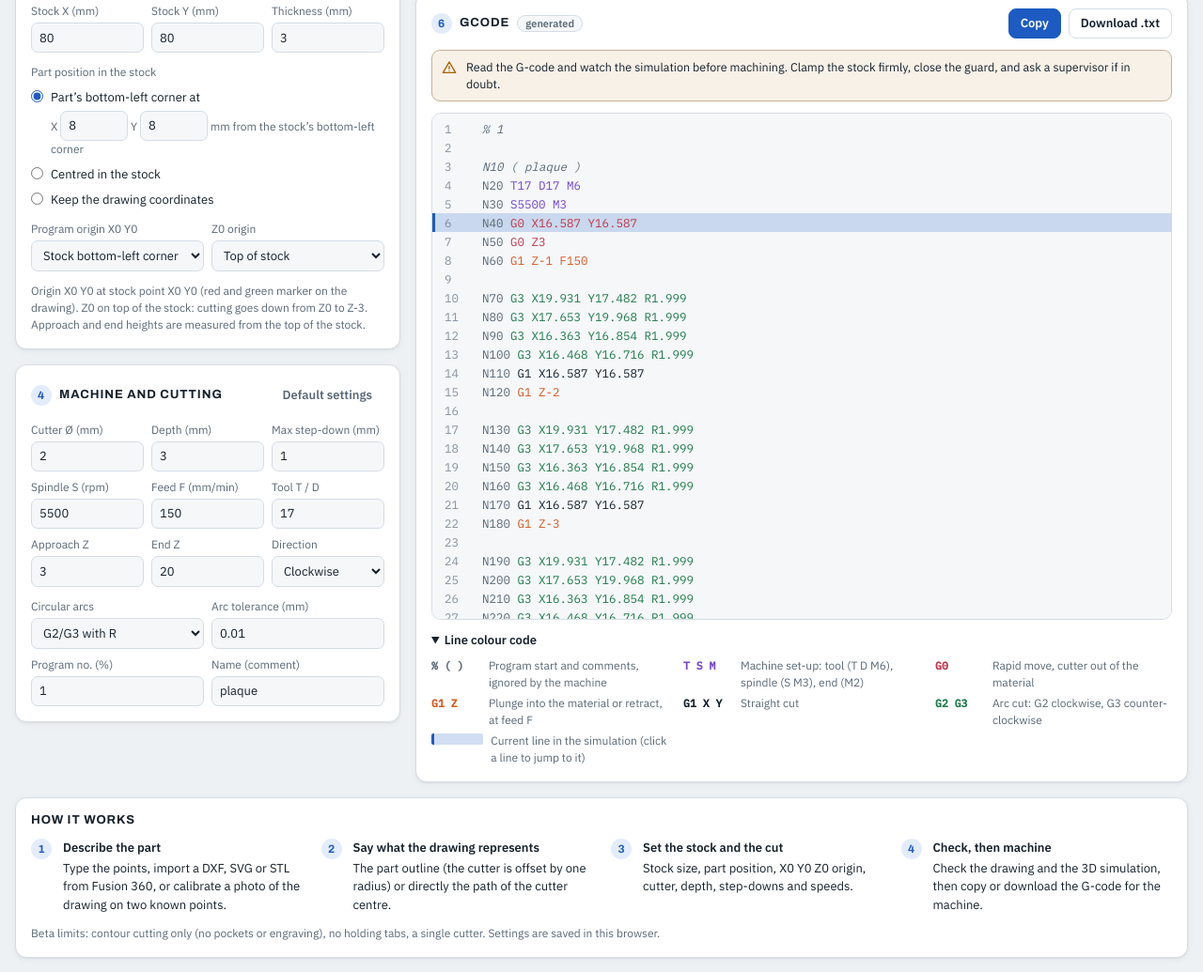
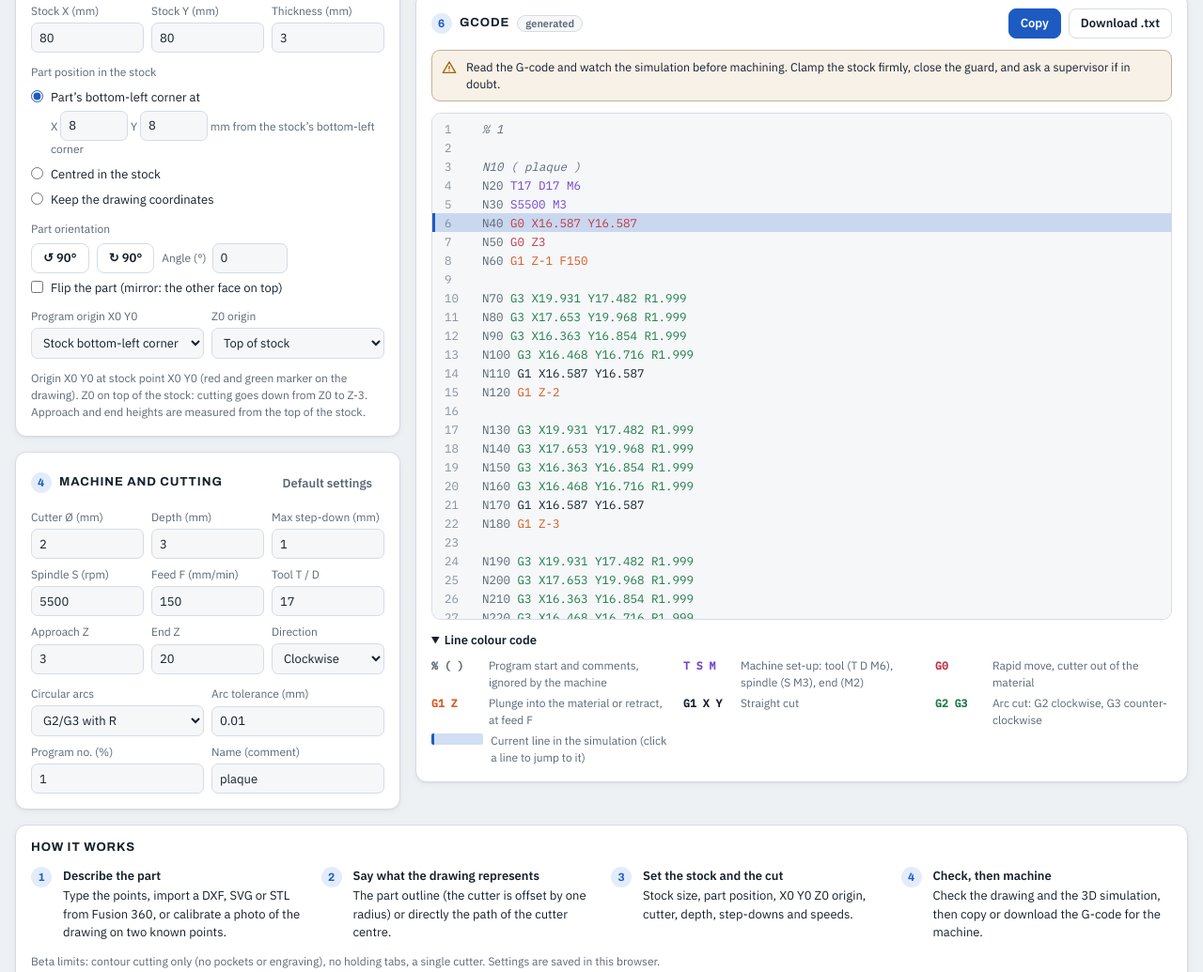
Before and after one commit to AlexB0311/cnc-slicer, a plain HTML site: page index.html in a window 1280 px wide. Shown: the part 948-1983 px from the top of the page at 94% size. Drawn offline with nearby package versions, Linux system fonts and the light colour scheme.

Commit message:
0.2.2 : rotation et miroir manuels de la pièce
Co-Authored-By: Claude Opus 5.5 <noreply@anthropic.com>
Claude-Session: https://claude.ai/code/session_019Y8QUvYZNtSKxxrjSzQRdK

```diff
--- a/index.html
+++ b/index.html
@@ -325,6 +325,15 @@ footer.foot { display: flex; flex-wrap: wrap; gap: 4px 16px; justify-content: sp
           <label><input type="radio" name="place" value="center"><span data-i18n="placeCenter">Centrée dans le brut</span></label>
           <label><input type="radio" name="place" value="keep"><span data-i18n="placeKeep">Garder les coordonnées du plan</span></label>
         </div>
+        <div class="stack" style="gap:6px">
+          <span class="sublabel" data-i18n="orientTitle">Orientation de la pièce</span>
+          <div class="row">
+            <button class="btn" id="rotL" type="button" data-i18n-title="rotLTitle" data-i18n-aria="rotLTitle" title="Tourner de 90° vers la gauche" aria-label="Tourner de 90° vers la gauche">↺ 90°</button>
+            <button class="btn" id="rotR" type="button" data-i18n-title="rotRTitle" data-i18n-aria="rotRTitle" title="Tourner de 90° vers la droite" aria-label="Tourner de 90° vers la droite">↻ 90°</button>
+            <label for="rot" class="row" style="gap:6px"><span data-i18n="rotAngle">Angle (°)</span><input type="number" id="rot" value="0" step="any" style="width:80px"></label>
+          </div>
+          <label class="check"><input type="checkbox" id="mirror"><span data-i18n="mirror">Retourner la pièce (miroir : l’autre face sur le dessus)</span></label>
+        </div>
         <div class="grid2">
           <label for="orgXY"><span data-i18n="orgXY">Origine programme X0 Y0</span>
             <select id="orgXY">
@@ -1394,7 +1403,7 @@ footer.foot { display: flex; flex-wrap: wrap; gap: 4px 16px; justify-content: sp
   'use strict';
   const C = window.SlicerCore;
   const $ = id => document.getElementById(id);
-  const VERSION = '0.2.1';
+  const VERSION = '0.2.2';
 
   /* ---------- stockage local (peut être indisponible) ---------- */
   const store = {
@@ -1440,7 +1449,9 @@ footer.foot { display: flex; flex-wrap: wrap; gap: 4px 16px; justify-content: sp
     hStock: ['Brut et origine', 'Stock and origin'], stW: ['Brut X (mm)', 'Stock X (mm)'], stH: ['Brut Y (mm)', 'Stock Y (mm)'], stT: ['Épaisseur (mm)', 'Thickness (mm)'],
     placeGroup: ['Position de la pièce dans le brut', 'Part position in the stock'], placeCorner: ['Coin bas-gauche de la pièce à', 'Part’s bottom-left corner at'],
     placeCornerEnd: ['mm du coin bas-gauche du brut', 'mm from the stock’s bottom-left corner'], placeCenter: ['Centrée dans le brut', 'Centred in the stock'],
-    placeKeep: ['Garder les coordonnées du plan', 'Keep the drawing coordinates'], orgXY: ['Origine programme X0 Y0', 'Program origin X0 Y0'],
+    placeKeep: ['Garder les coordonnées du plan', 'Keep the drawing coordinates'],
+    orientTitle: ['Orientation de la pièce', 'Part orientation'], rotLTitle: ['Tourner de 90° vers la gauche', 'Rotate 90° to the left'], rotRTitle: ['Tourner de 90° vers la droite', 'Rotate 90° to the right'], rotAngle: ['Angle (°)', 'Angle (°)'],
+    mirror: ['Retourner la pièce (miroir : l’autre face sur le dessus)', 'Flip the part (mirror: the other face on top)'], orgXY: ['Origine programme X0 Y0', 'Program origin X0 Y0'],
     oSBL: ['Coin bas-gauche du brut', 'Stock bottom-left corner'], oSBR: ['Coin bas-droit du brut', 'Stock bottom-right corner'], oSTL: ['Coin haut-gauche du brut', 'Stock top-left corner'],
     oSTR: ['Coin haut-droit du brut', 'Stock top-right corner'], oSC: ['Centre du brut', 'Stock centre'], oPBL: ['Coin bas-gauche de la pièce', 'Part bottom-left corner'], oPC: ['Centre de la pièce', 'Part centre'],
     orgZ: ['Origine Z0', 'Z0 origin'], zTop: ['Dessus du brut', 'Top of stock'], zBottom: ['Dessous du brut (table)', 'Bottom of stock (table)'],
@@ -1553,6 +1564,7 @@ footer.foot { display: flex; flex-wrap: wrap; gap: 4px 16px; justify-content: sp
     document.querySelector('input[name="place"][value="corner"]').checked = true;
     $('x0').value = ex.x0; $('y0').value = ex.y0; $('pname').value = ex.name;
     $('showImg').checked = false; // l'image calée ne correspond plus à l'exemple
+    resetOrient();
     recompute();
   }
 
@@ -1571,17 +1583,18 @@ footer.foot { display: flex; flex-wrap: wrap; gap: 4px 16px; justify-content: sp
   /* ---------- réglages : lecture, contrôle, mémorisation ---------- */
   const v = id => parseFloat(String($(id).value).replace(',', '.'));
   const radio = n => document.querySelector('input[name="' + n + '"]:checked').value;
-  const SETTINGS = ['snap', 'stW', 'stH', 'stT', 'x0', 'y0', 'orgXY', 'orgZ', 'toolD', 'depth', 'step', 'spindle', 'feed', 'toolNo', 'safeZ', 'retZ', 'dir', 'arcs', 'arcTol', 'prog', 'pname'];
+  const SETTINGS = ['rot', 'snap', 'stW', 'stH', 'stT', 'x0', 'y0', 'orgXY', 'orgZ', 'toolD', 'depth', 'step', 'spindle', 'feed', 'toolNo', 'safeZ', 'retZ', 'dir', 'arcs', 'arcTol', 'prog', 'pname'];
   const RADIOS = ['interp', 'place'];
   const DEFAULTS = {};
   SETTINGS.forEach(id => { DEFAULTS[id] = $(id).value; });
   RADIOS.forEach(n => { DEFAULTS['@' + n] = radio(n); });
   function saveSettings() {
-    const o = {}; SETTINGS.forEach(id => { o[id] = $(id).value; }); RADIOS.forEach(n => { o['@' + n] = radio(n); });
+    const o = {}; SETTINGS.forEach(id => { o[id] = $(id).value; }); RADIOS.forEach(n => { o['@' + n] = radio(n); }); o.mirror = $('mirror').checked;
     store.set('settings', JSON.stringify(o));
   }
   function applySettings(o) {
     SETTINGS.forEach(id => { if (o[id] !== undefined) $(id).value = o[id]; });
+    $('mirror').checked = !!o.mirror;
     RADIOS.forEach(n => { const r = o['@' + n] && document.querySelector('input[name="' + n + '"][value="' + o['@' + n] + '"]'); if (r) r.checked = true; });
   }
   // champs numériques : [id, minimum, strict]
@@ -1615,6 +1628,21 @@ footer.foot { display: flex; flex-wrap: wrap; gap: 4px 16px; justify-content: sp
     };
   }
 
+  /* ---------- orientation : miroir puis rotation autour du centre de la pièce ---------- */
+  function orient(contours) {
+    const a = fin('rot', 0), m = $('mirror').checked;
+    if (!contours.length || (!m && Math.abs(a % 360) < 1e-9)) return contours;
+    const b = C.bbox(contours), cx = (b.x0 + b.x1) / 2, cy = (b.y0 + b.y1) / 2;
+    const c = Math.cos(a * Math.PI / 180), sn = Math.sin(a * Math.PI / 180), r9 = x => Math.round(x * 1e9) / 1e9;
+    return contours.map(p => {
+      const q = p.map(([x, y]) => { const dx = m ? cx - x : x - cx, dy = y - cy; return [r9(cx + dx * c - dy * sn), r9(cy + dx * sn + dy * c)]; });
+      return m ? q.reverse() : q;
+    });
+  }
+  function resetOrient() { $('rot').value = 0; $('mirror').checked = false; }
+  $('rotL').addEventListener('click', () => { $('rot').value = C.fmt(((fin('rot', 0) + 90) % 360 + 360) % 360); recompute(); });
+  $('rotR').addEventListener('click', () => { $('rot').value = C.fmt(((fin('rot', 0) - 90) % 360 + 360) % 360); recompute(); });
+
   /* ---------- calcul ---------- */
   let timer = null;
   function schedule() { clearTimeout(timer); timer = setTimeout(recompute, 120); }
@@ -1623,7 +1651,7 @@ footer.foot { display: flex; flex-wrap: wrap; gap: 4px 16px; justify-content: sp
     const o = opts();
     store.set('pts', $('pts').value); saveSettings();
     const parsed = C.parseInput($('pts').value);
-    const job = C.buildJob(parsed.contours, o);
+    const job = C.buildJob(orient(parsed.contours), o);
     job.warnings = checks.concat(parsed.warnings, job.warnings);
     S.job = job; S.opts = o;
     renderStats(job); renderMsgs(job.warnings); renderPlan(job, o);
@@ -1804,6 +1832,7 @@ footer.foot { display: flex; flex-wrap: wrap; gap: 4px 16px; justify-content: sp
       else res = C.parseDXF(S.vecText, parseFloat($('vecUnit').value) || 0);
     } catch (err) { setInfo('vecInfo', () => tr('Lecture impossible : ', 'Cannot read file: ') + err.message); return; }
     if (!res.contours.length) { setInfo('vecInfo', () => tr('Aucun contour fermé trouvé dans ', 'No closed contour found in ') + S.vecName + '. ' + res.warnings.map(w => w.msg).join(' ')); return; }
+    resetOrient();
     $('pts').value = tr('# Importé de ', '# Imported from ') + S.vecName + '\n' + C.contoursToText(res.contours) + '\n';
     setInfo('vecInfo', () => res.describe ? res.describe() + res.warnings.map(w => w.msg).join(' ') : res.contours.length + tr(' contour(s) fermé(s) lu(s) dans ', ' closed contour(s) read from ') + S.vecName + (res.units ? tr(' (unités : ', ' (units: ') + res.units + ')' : '') + '. ' + res.warnings.map(w => w.msg).join(' '));
     // coin bas-gauche à X0 Y0 si la pièce y tient (fraise comprise), sinon centrée dans le brut
```
